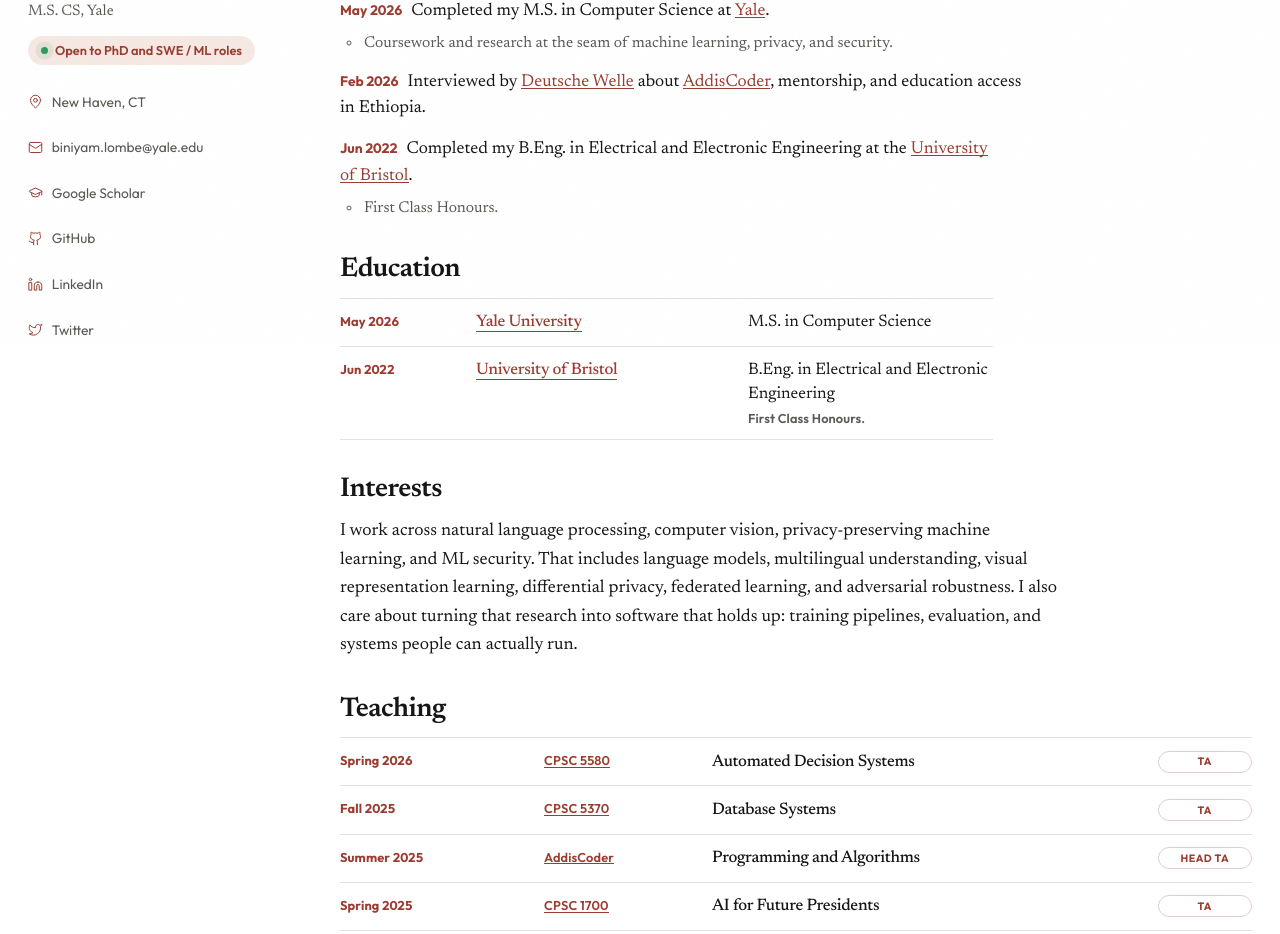
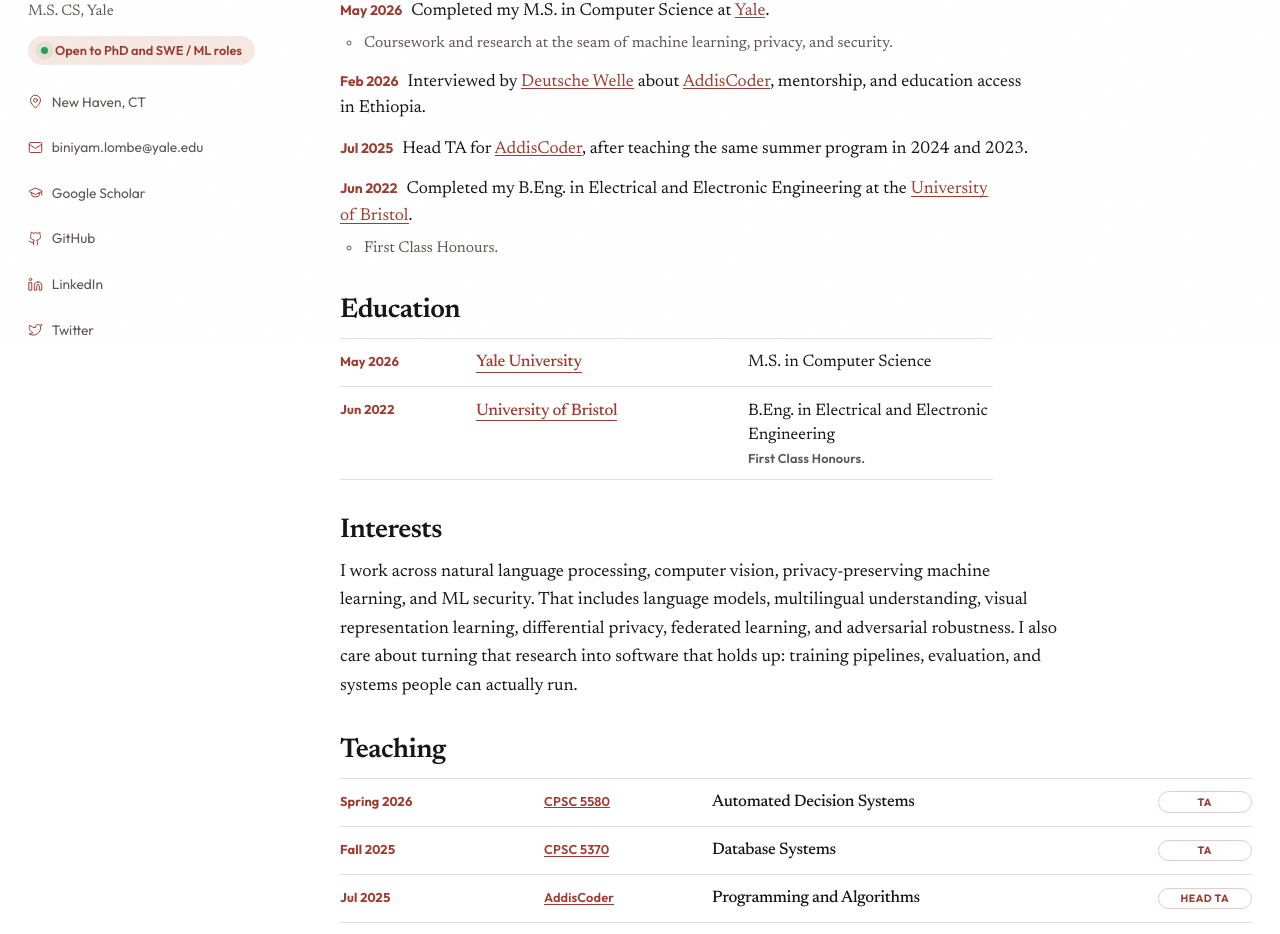
Before and after one commit to biniyamlombe/biniyamlombe.github.io, a React (Vite) app: page / in a window 1280 px wide. Shown: the part 456-1390 px from the top of the page. Built offline with nearby package versions, Linux system fonts and the light colour scheme; no server answers.

Commit message:
feat: record three summers of AddisCoder, dated July 2025
The latest term was Head TA in July 2025, after teaching the same program in 2024 and 2023.

```diff
--- a/src/data/site.js
+++ b/src/data/site.js
@@ -190,8 +190,8 @@
   {
     code: 'AddisCoder',
     title: 'Programming and Algorithms',
-    term: 'Summer 2025',
-    dateTime: '2025-06',
+    term: 'Jul 2025',
+    dateTime: '2025-07',
     role: 'Head TA',
     href: 'https://www.addiscoder.com/',
   },
@@ -330,6 +330,15 @@
     ],
   },
   {
+    date: 'Jul 2025',
+    dateTime: '2025-07',
+    parts: [
+      { text: 'Head TA for ' },
+      { text: 'AddisCoder', href: 'https://www.addiscoder.com/' },
+      { text: ', after teaching the same summer program in 2024 and 2023.' },
+    ],
+  },
+  {
     date: 'Jun 2022',
     dateTime: '2022-06',
     parts: [
```
